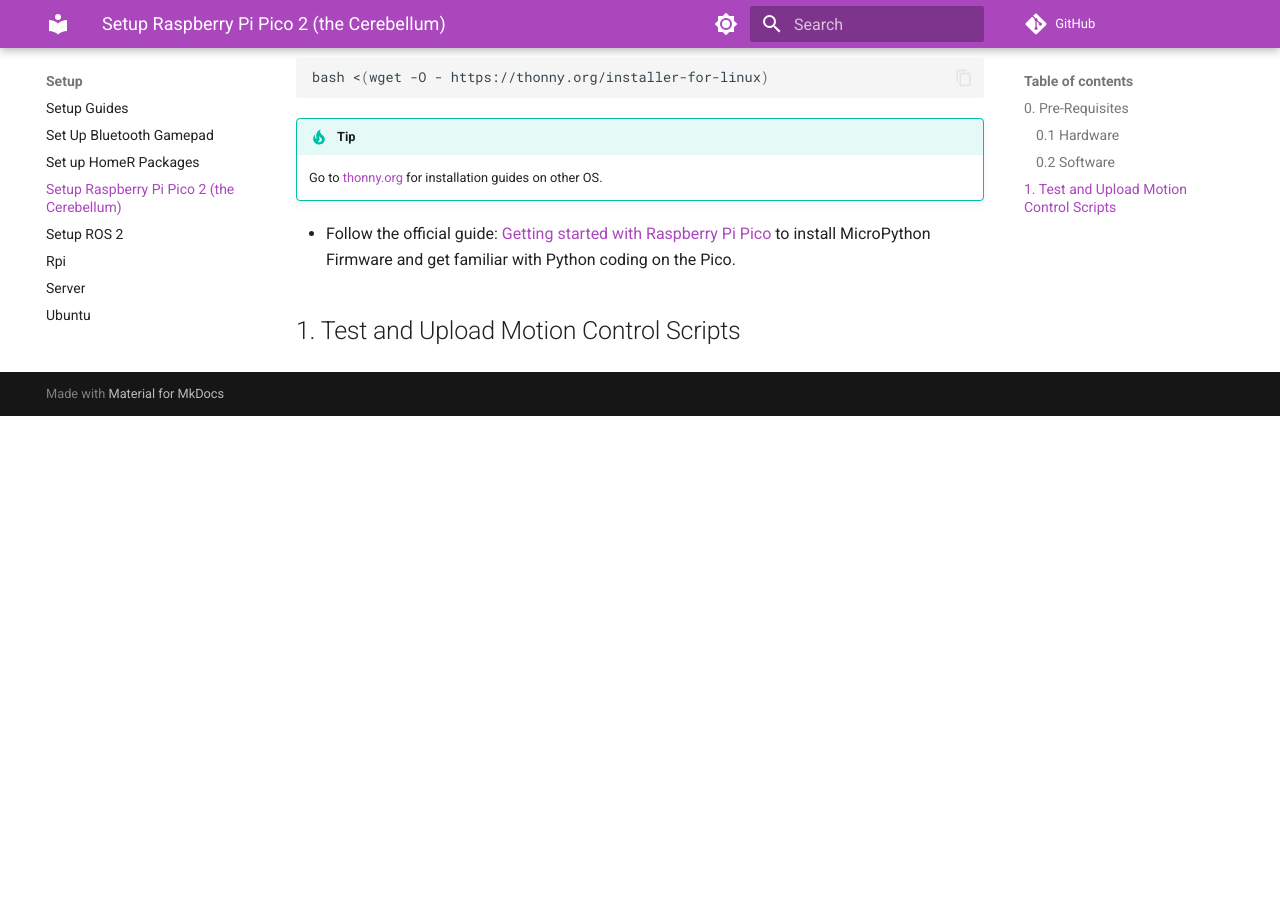
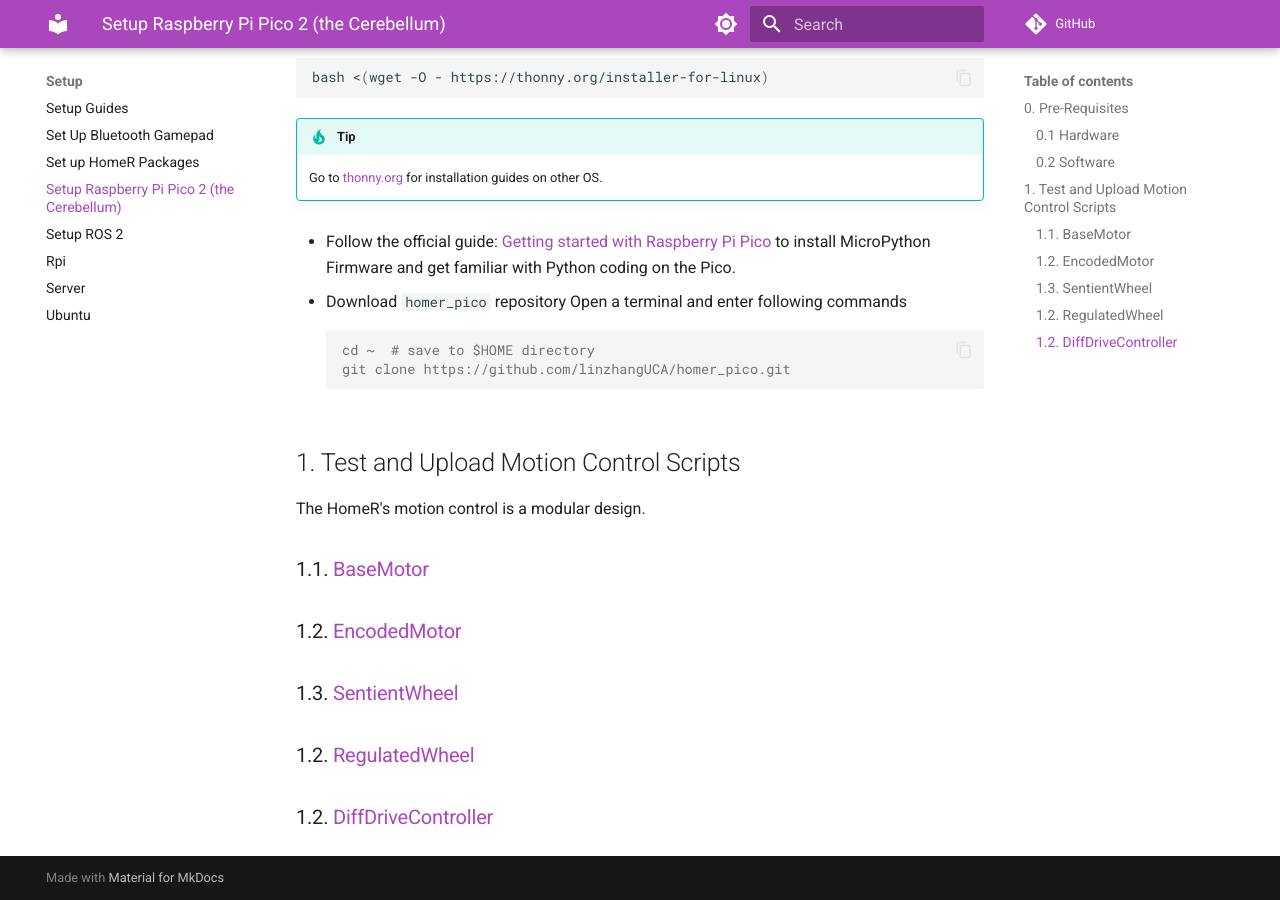
Before and after one commit to linzhangUCA/homer_docs, an MkDocs documentation site: the page built from docs/setup/pico.md, in a window 1280 px wide and 900 px high, scrolled down 513 px. Built offline with MkDocs 1.6.1 and Material for MkDocs 9.7.7, drawn with Linux system fonts in a browser that asks for light colours; comment, search, counter and statistics services are not loaded; before the commit the page ends 929 px from its top, so only the background shows below that.

Commit message:
plan pico page

````diff
--- a/docs/setup/pico.md
+++ b/docs/setup/pico.md
@@ -21,4 +21,18 @@
 
 - Follow the official guide: [Getting started with Raspberry Pi Pico](https://projects.raspberrypi.org/en/projects/getting-started-with-the-pico/) to install MicroPython Firmware and get familiar with Python coding on the Pico.
 
+- Download `homer_pico` repository
+Open a terminal and enter following commands
+```console
+cd ~  # save to $HOME directory
+git clone https://github.com/linzhangUCA/homer_pico.git
+```
+
 ## 1. Test and Upload Motion Control Scripts
+The HomeR's motion control is a modular design.
+
+### 1.1. [BaseMotor]()
+### 1.2. [EncodedMotor]()
+### 1.3. [SentientWheel]()
+### 1.2. [RegulatedWheel]()
+### 1.2. [DiffDriveController]()
````
